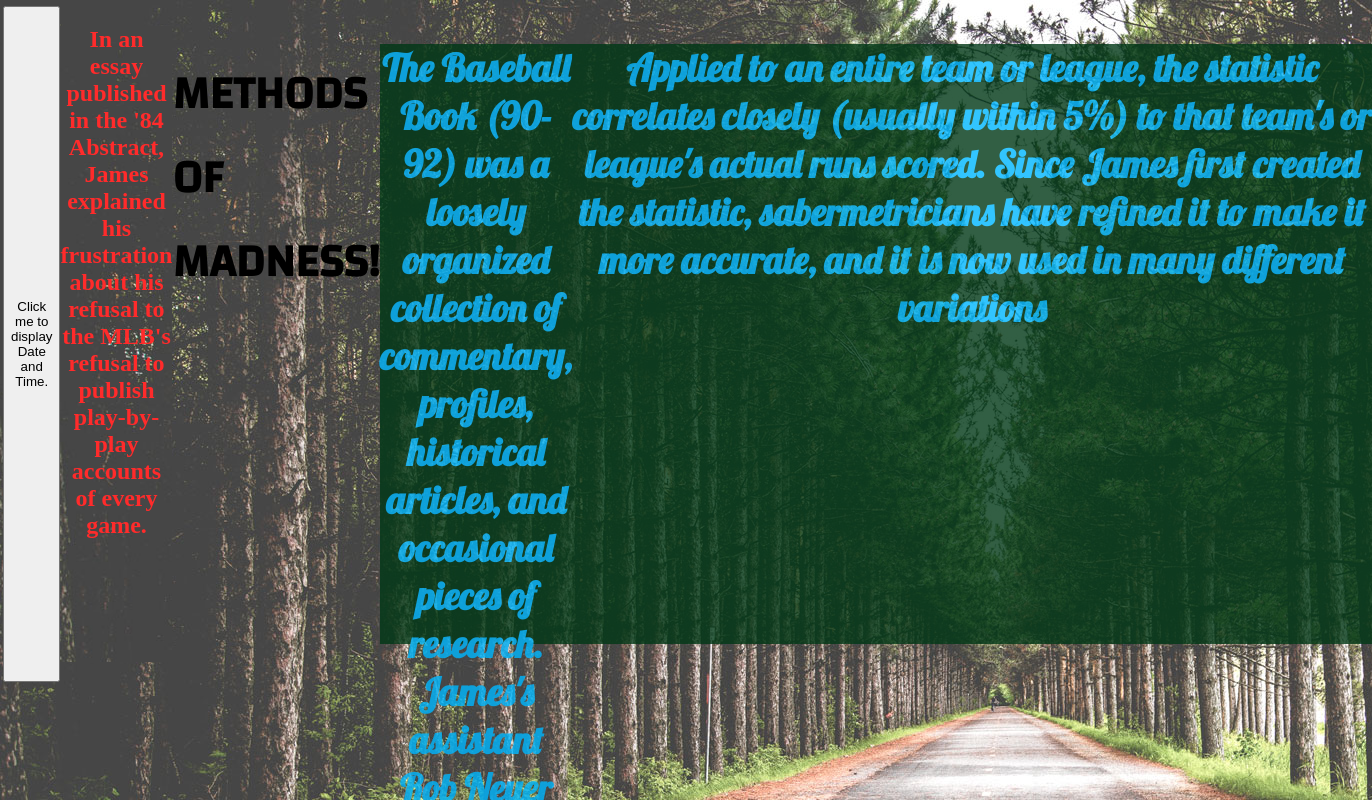
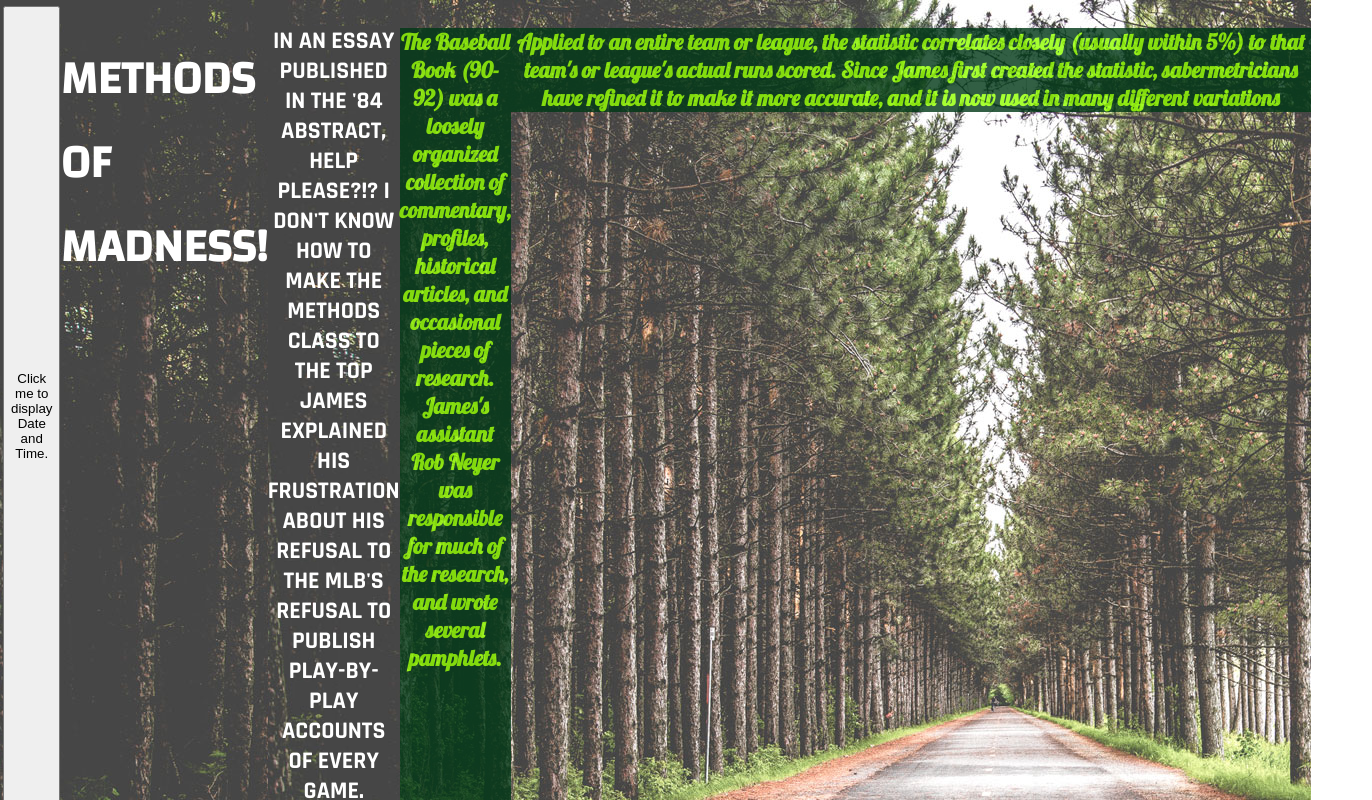
Before and after one commit to wgar9109/MLB-statistics, a plain HTML site: page index.html in a window 1280 px wide. Shown: the top 800 px of the page, 1372 px wide, since content can reach past the window. Drawn offline with Linux system fonts and the light colour scheme.

Commit message:
Changed style and colors

```diff
--- a/index.html
+++ b/index.html
@@ -30,12 +30,13 @@
         }
 
         .wrapper {
-
-
             display: flex;
             position: relative;
-            max-width: 400px;
-            color: #ff2b2b;
+            font-family: 'Rajdhani', sans-serif;
+            font-weight: 800;
+            width: 800px;
+            text-transform: uppercase;
+            color: hsl(0, 0%, 100%);
             flex-flow: flex wrap;
             flex-direction: column;
             text-align: center;
@@ -50,7 +51,7 @@
             text-transform: uppercase;
             display: flex;
             flex-flow: flex wrap;
-            color: black;
+            color: rgb(255, 255, 255);
             position: relative;
             width: 600px;
             font-family: 'Changa', sans-serif;
@@ -68,12 +69,12 @@
             flex-flow: flex wrap;
             font-family: 'Lobster', cursive;
             text-align: center;
-            font-size: 38px;
-            align-content: space-between;
+            font-size: 22px;
+            align-content: justify;
             background-color: #003816;
             background-repeat: no-repeat;
-            height: 600px;
-            color: hsl(197, 100%, 50%);
+            height: auto;
+            color: hwb(86 0% 0%);
         }
     </style>
 </head>
@@ -84,13 +85,16 @@
 
     <p id="demo"></p>
 
+    <h1 class="methods">Methods of madness!</h1>
 
-    <h2 class="wrapper">In an essay published in the '84 Abstract,
+
+    <h2 class="wrapper">In an essay published in the '84 Abstract, HELP PLEASE?!? I DON'T KNOW HOW TO MAKE THE METHODS
+        CLASS TO THE TOP
         James explained his frustration about his refusal to the MLB's
         refusal to publish play-by-play accounts of every game.</h2>
 
 
-    <h3 class="methods">Methods of madness!</h3>
+
     <p class="container">The Baseball Book (90-92) was a loosely organized collection of commentary,
         profiles,
         historical articles,
--- a/main.css
+++ b/main.css
@@ -8,6 +8,17 @@ html {
     width: 1400px;
 }
 
+body {
+    border-radius: 65px 80px;
+    float: inline-start;
+    position: absolute;
+}
+.button {
+    color: blue;
+    border-radius: 5px 32px;
+
+}
+
 * {
     display: flex;
 }
```
